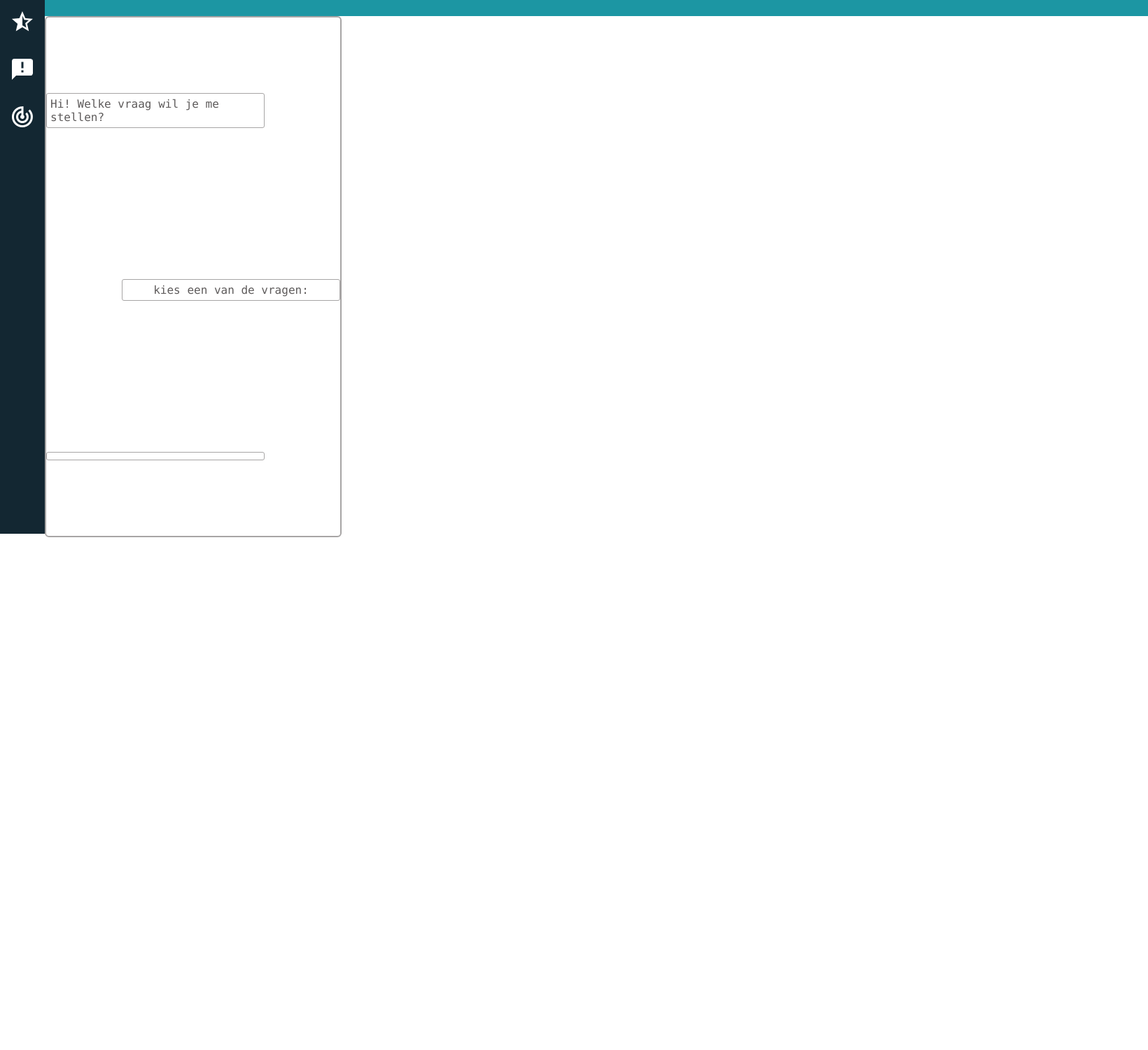
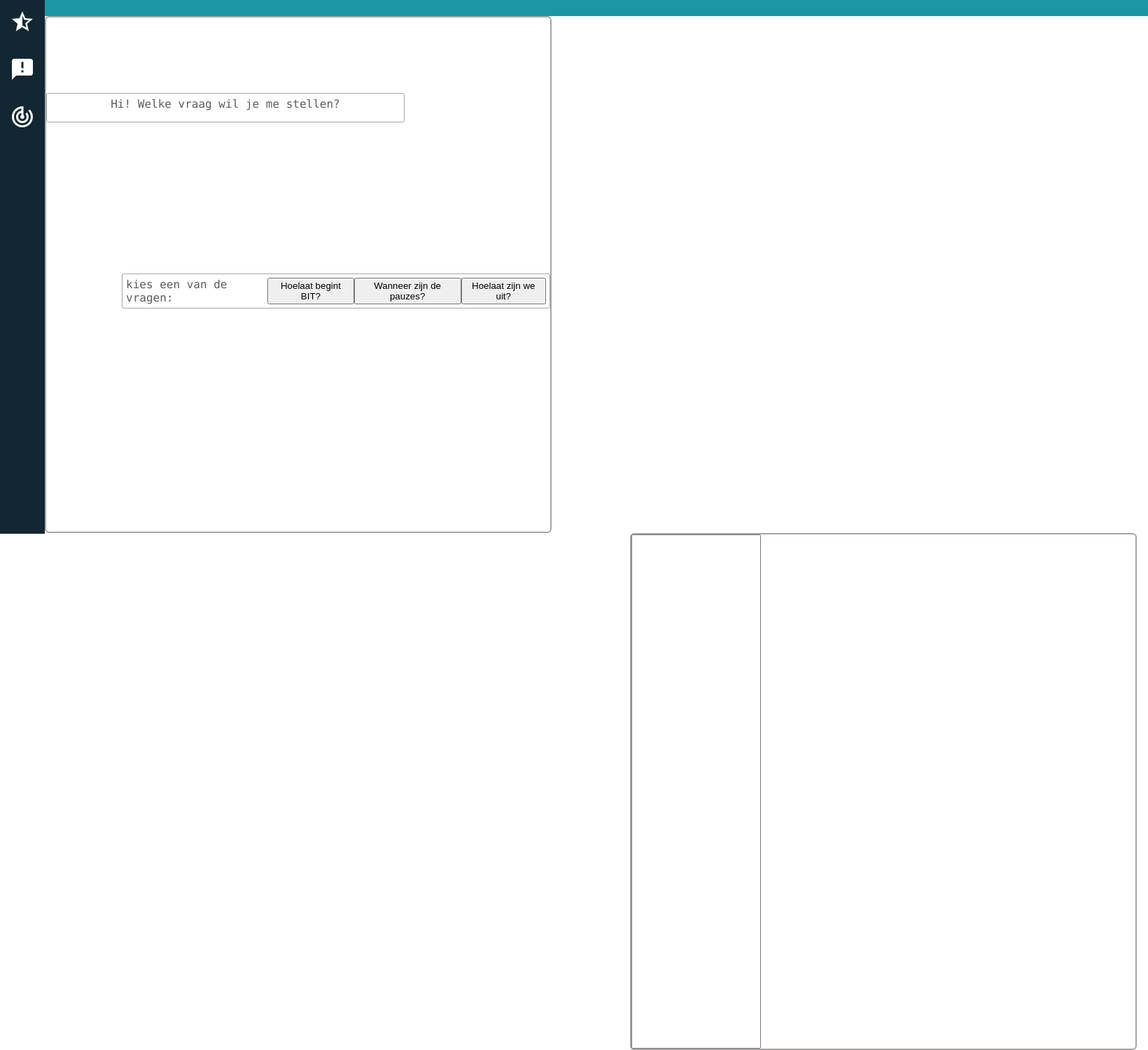
Before and after one commit to LyxurD4/scrollDoorPresentatie, a PHP site: page / in a window 1640 px wide. Shown: the part 210-1711 px from the top of the page at 70% size. Before the commit the page ends 978 px from the top, so only its background shows below. Run offline with PHP 8.4, Linux system fonts and the light colour scheme.

Commit message:
Add files via upload

```diff
--- a/index.html
+++ b/index.html
@@ -52,10 +52,19 @@
 
     <div class="form">
         <p class="welcomeMessage">Hi! Welke vraag wil je me stellen?</p>
-        <p class="question">kies een van de vragen:</p>
-        <p class="anwser"></p>
+
+      <div>
+        <p class="question">kies een van de vragen:
+        <button onclick="answeringA()">Hoelaat begint BIT?</button>
+        <button onclick="answeringB()">Wanneer zijn de pauzes?</button>
+        <button onclick="answeringC()">Hoelaat zijn we uit?</button>
+        </p>
+      </div>
+        <p id="answer"></p>
     </div>
-
+<div class="formulier">
+  <input type="text" id="formu">
 </div>
+<script src="script.js"></script>
 </body>
 </html>
--- /dev/null
+++ b/script.js
@@ -0,0 +1,23 @@
+/*json*/
+ var answers ={
+        /*Hoelaat begint bitacademy */
+        "answer1": "Bit academy begint om 9:30",
+        /*Wanneer zijn de pauzes */
+        "answer2": "De pauzes beginnen om 11:00, 12:30 en 14:30",
+        /*Hoelaat zijn wij uit */
+        "answer3": "Je bent om 16:00 uit",
+    };
+/*button response*/
+var questA = document.getElementById("aQuestion").onclick = function() {answeringA()};
+var questB = document.getElementById("bQuestion").onclick = function() {answeringB()};
+var questC = document.getElementById("cQuestion").onclick = function() {answeringC()};
+/*responding on input*/
+function answeringA(){
+    document.getElementById("answer").innerHTML= answers.answer1
+};
+function answeringB(){
+    document.getElementById("answer").innerHTML= answers.answer2
+};
+function answeringC(){
+    document.getElementById("answer").innerHTML= answers.answer3
+};
--- a/style.css
+++ b/style.css
@@ -99,18 +99,19 @@ body{
 .form{
     flex-direction: column;
     display: flex;
+    margin-right: 0px;
     margin-left: 64px;
     border: 2px solid rgb(167, 165, 165);
     border-radius: 6px;
-    height: auto;
-    width: fit-content;
+    height: 735px;
+    width: 720px;
     color: rgb(94, 91, 91);
     font-family: IBM Plex Mono,Menlo,DejaVu Sans Mono,Bitstream Vera Sans Mono,Courier,"monospace";
 }
 .welcomeMessage{
     display: flex;
-    width:300px;
-    height: auto;
+    width:500px;
+    height: 30px;
     margin-top:  108px;
     margin-bottom: 108px;
     margin-right: 108px;
@@ -121,7 +122,7 @@ body{
 }
 .question{
   display: flex;
-  width:300px;
+  width:600px;
   height: auto;
   margin-top:  108px;
   margin-bottom: 108px;
@@ -131,9 +132,9 @@ body{
   border-radius: 3px;
   justify-content: space-around;
 }
-.anwser{
+.answer{
   display: flex;
-  width:300px;
+  width:600px;
   height: auto;
   margin-top:  108px;
   margin-bottom: 108px;
@@ -143,3 +144,13 @@ body{
   border-radius: 3px;
   justify-content: space-around;
 }
+.formulier{
+  display: flex;
+  margin-left: 900px;
+  border: 2px solid rgb(167, 165, 165);
+  border-radius: 6px;
+  height: 735px;
+  width: 720px;
+  color: rgb(94, 91, 91);
+  font-family: IBM Plex Mono,Menlo,DejaVu Sans Mono,Bitstream Vera Sans Mono,Courier,"monospace";
+}
```
